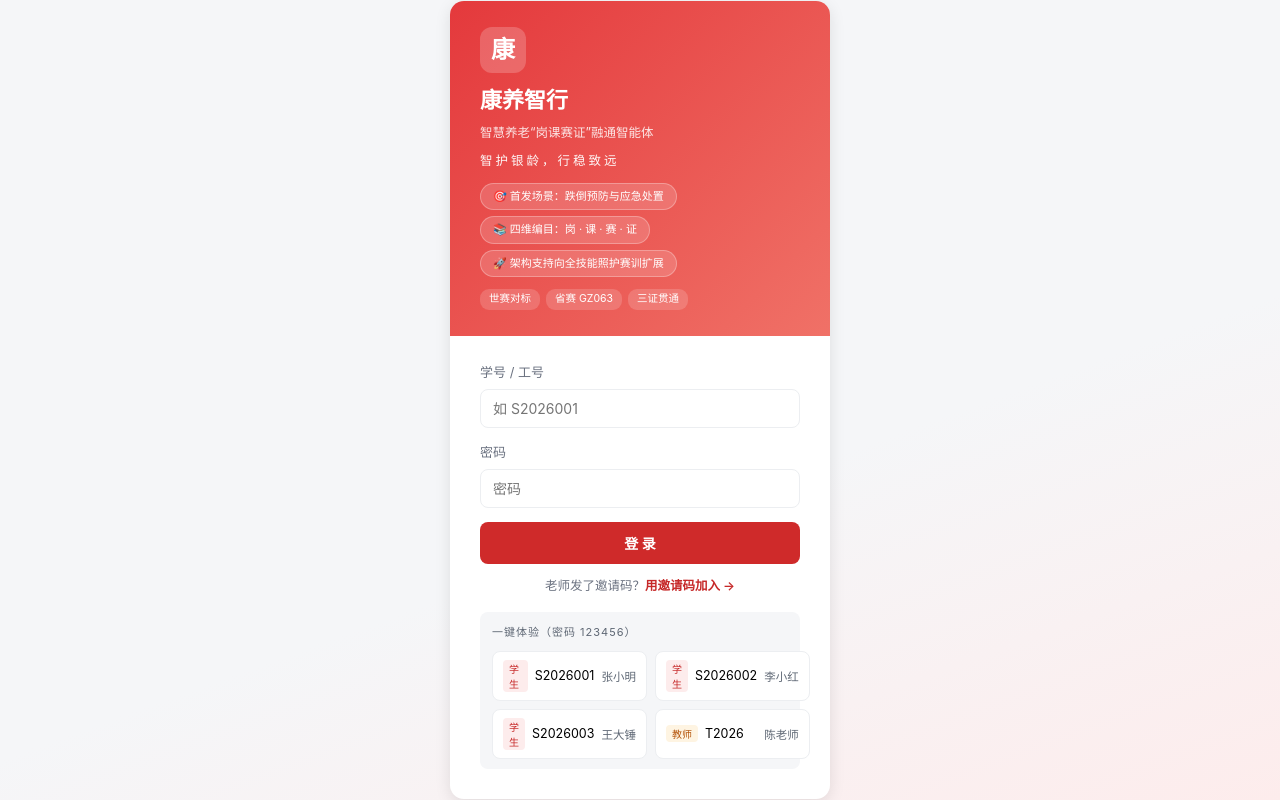
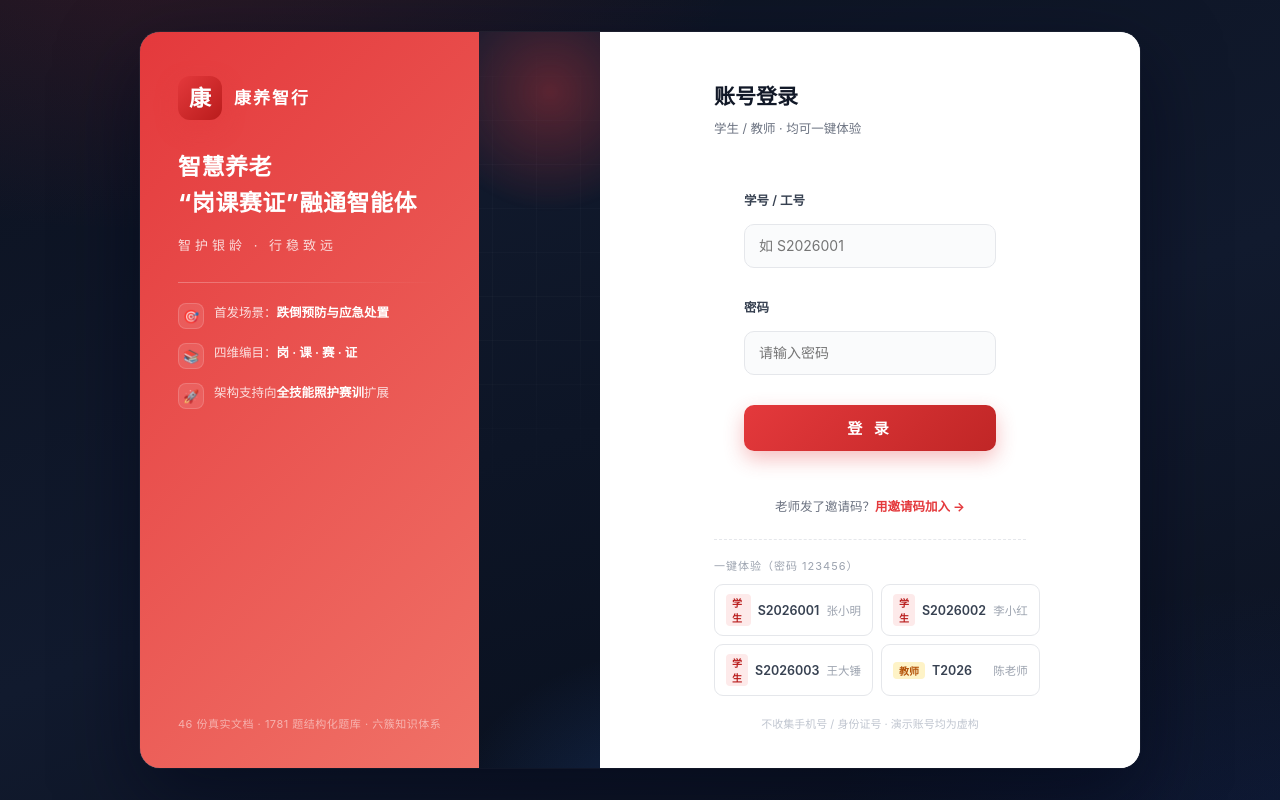
Before and after one commit to caitengfei/falllearn, a Vue app in the folder frontend/: page /login in a window 1280 px wide. Built offline with nearby package versions, Linux system fonts and the light colour scheme.

Commit message:
P2.5 登录页全新设计：左右分栏（深色品牌区+白色表单区）、移除世赛/省赛/三证标签、双类名兼容全部验收脚本

```diff
--- a/frontend/src/views/Login.vue
+++ b/frontend/src/views/Login.vue
@@ -42,81 +42,205 @@ async function doLogin() {
 </script>
 
 <template>
-  <div class="login-page">
-    <div class="login-card">
-      <div class="login-head">
-        <div class="lh-logo">康</div>
-        <h1>康养智行</h1>
-        <p>智慧养老“岗课赛证”融通智能体</p>
-        <div style="font-size: 12.5px; color: rgba(255,255,255,.95); letter-spacing: 3px; margin: 8px 0 2px">智护银龄，行稳致远</div>
-        <div class="login-chips">
-          <span>🎯 首发场景：跌倒预防与应急处置</span>
-          <span>📚 四维编目：岗 · 课 · 赛 · 证</span>
-          <span>🚀 架构支持向全技能照护赛训扩展</span>
+  <div class="lp-page">
+    <div class="lp-shell login-card">
+      <!-- 左：品牌区 -->
+      <div class="lp-brand">
+        <div class="lp-glow g1"></div>
+        <div class="lp-glow g2"></div>
+        <div class="lp-gridlines"></div>
+        <div class="lp-brand-in login-head">
+          <div class="lp-logo-row">
+            <div class="lp-logo">康</div>
+            <div class="lp-logo-name">康养智行</div>
           </div>
-        <div class="lh-tags">
-          <span>世赛对标</span><span>省赛 GZ063</span><span>三证贯通</span>
+          <h1 class="lp-title">智慧养老<br />“岗课赛证”融通智能体</h1>
+          <div class="lp-slogan">智护银龄 · 行稳致远</div>
+          <div class="lp-divider"></div>
+          <ul class="lp-feats">
+            <li><span class="fi">🎯</span><span>首发场景：<b>跌倒预防与应急处置</b></span></li>
+            <li><span class="fi">📚</span><span>四维编目：<b>岗 · 课 · 赛 · 证</b></span></li>
+            <li><span class="fi">🚀</span><span>架构支持向<b>全技能照护赛训</b>扩展</span></li>
+          </ul>
+          <div class="lp-foot">46 份真实文档 · 1781 题结构化题库 · 六簇知识体系</div>
         </div>
       </div>
-      <form class="login-body" @submit.prevent="doLogin">
-        <div class="field">
+
+      <!-- 右：表单区 -->
+      <div class="lp-form-wrap">
+        <div class="lp-form-in">
+          <div class="lp-f-head">
+            <div class="lp-f-title">账号登录</div>
+            <div class="lp-f-sub">学生 / 教师 · 均可一键体验</div>
+          </div>
+          <form class="lp-form login-body" @submit.prevent="doLogin">
+            <div class="lp-field field">
               <label for="sno">学号 / 工号</label>
               <input id="sno" v-model="sno" name="username" autocomplete="username" placeholder="如 S2026001" />
             </div>
-        <div class="field">
+            <div class="lp-field field">
               <label for="pwd">密码</label>
-          <input id="pwd" v-model="pwd" type="password" name="password" autocomplete="current-password" placeholder="密码" />
+              <input id="pwd" v-model="pwd" type="password" name="password" autocomplete="current-password" placeholder="请输入密码" />
             </div>
-        <button type="submit" class="btn" style="width: 100%; padding: 11px" :disabled="busy">
-          <span v-if="busy" class="spinner"></span>
+            <button type="submit" class="lp-btn btn" style="width: 100%; padding: 11px" :disabled="busy">
+              <span v-if="busy" class="lp-spin"></span>
               {{ busy ? '登录中…' : '登 录' }}
             </button>
-        <div v-if="err" class="err">{{ err }}</div>
-
-        <div class="reg-entry">
+            <div v-if="err" class="lp-err err">{{ err }}</div>
+          </form>
+          <div class="lp-reg">
             老师发了邀请码？<router-link to="/register">用邀请码加入 →</router-link>
           </div>
-
-        <div class="demo-hint">
-          <div class="dh-title">一键体验（密码 123456）</div>
-          <div class="dh-row">
-            <button v-for="d in demos" :key="d.sno" type="button" class="dh-btn" :disabled="busy" @click="fill(d); doLogin()">
-              <span class="dh-tag" :class="{ t: d.tag === '教师' }">{{ d.tag }}</span>
-              {{ d.sno }}<span class="dh-name">{{ d.name }}</span>
+          <div class="lp-demo">
+            <div class="lp-demo-title">一键体验（密码 123456）</div>
+            <div class="lp-demo-row">
+              <button v-for="d in demos" :key="d.sno" type="button" class="lp-demo-btn dh-btn" :disabled="busy" @click="fill(d); doLogin()">
+                <span class="lp-demo-tag dh-tag" :class="{ t: d.tag === '教师' }">{{ d.tag }}</span>
+                <span class="lp-demo-sno">{{ d.sno }}</span>
+                <span class="lp-demo-name">{{ d.name }}</span>
               </button>
             </div>
           </div>
-      </form>
+          <div class="lp-privacy">不收集手机号 / 身份证号 · 演示账号均为虚构</div>
+        </div>
+      </div>
     </div>
   </div>
 </template>
 
 <style scoped>
-.lh-logo {
-  width: 46px; height: 46px; border-radius: 12px; background: rgba(255,255,255,.2);
-  display: flex; align-items: center; justify-content: center; font-size: 24px; font-weight: 800; margin-bottom: 10px;
+.lp-page {
+  min-height: 100vh; display: flex; align-items: center; justify-content: center;
+  padding: 28px 16px;
+  background:
+    radial-gradient(1000px 520px at 12% -10%, rgba(228, 57, 60, .16), transparent 60%),
+    radial-gradient(900px 500px at 105% 110%, rgba(29, 78, 216, .14), transparent 60%),
+    linear-gradient(160deg, #0c1220, #111a2e 55%, #0c1220);
 }
-.lh-tags { display: flex; gap: 6px; margin-top: 10px; }
-.lh-tags span {
-  font-size: 10.5px; background: rgba(255,255,255,.16); padding: 2px 9px; border-radius: 9px;
+.lp-shell {
+  width: min(1000px, 96vw); min-height: 600px; border-radius: 20px; overflow: hidden;
+  display: grid; grid-template-columns: 46% 1fr;
+  box-shadow: 0 30px 80px rgba(2, 6, 23, .55), 0 0 0 1px rgba(255, 255, 255, .06);
 }
-.login-chips { display: flex; flex-direction: column; align-items: flex-start; gap: 6px; margin: 12px 0 12px; }
-.login-chips span {
-  font-size: 11px; background: rgba(255,255,255,.16); border: 1px solid rgba(255,255,255,.28);
-  color: #fff; padding: 4px 12px; border-radius: 999px; white-space: nowrap; text-align: left;
+
+/* —— 左：品牌区 —— */
+.lp-brand {
+  position: relative; overflow: hidden; color: #fff;
+  background:
+    radial-gradient(420px 300px at -10% 0%, rgba(228, 57, 60, .35), transparent 65%),
+    radial-gradient(380px 320px at 115% 110%, rgba(59, 130, 246, .22), transparent 60%),
+    linear-gradient(165deg, #131c30, #0d1526 60%, #0a1120);
+  display: flex;
 }
-.dh-title { font-size: 11px; color: var(--text-3); margin-bottom: 8px; letter-spacing: 1px; }
-.dh-row { display: grid; grid-template-columns: 1fr 1fr; gap: 8px; }
-.dh-btn {
-  border: 1px solid var(--line); background: #fff; border-radius: 8px; padding: 8px 10px;
-  font-size: 12.5px; text-align: left; transition: all .15s; display: flex; align-items: center; gap: 7px;
+.lp-glow { position: absolute; border-radius: 50%; filter: blur(2px); pointer-events: none; }
+.lp-glow.g1 { width: 240px; height: 240px; right: -70px; top: -60px; background: radial-gradient(circle, rgba(228,57,60,.35), transparent 70%); }
+.lp-glow.g2 { width: 200px; height: 200px; left: -60px; bottom: -70px; background: radial-gradient(circle, rgba(59,130,246,.28), transparent 70%); }
+.lp-gridlines {
+  position: absolute; inset: 0; pointer-events: none; opacity: .5;
+  background-image: linear-gradient(rgba(255,255,255,.045) 1px, transparent 1px),
+    linear-gradient(90deg, rgba(255,255,255,.045) 1px, transparent 1px);
+  background-size: 44px 44px;
+  mask-image: radial-gradient(420px 340px at 70% 30%, #000 30%, transparent 75%);
+  -webkit-mask-image: radial-gradient(420px 340px at 70% 30%, #000 30%, transparent 75%);
 }
-.dh-btn:hover { border-color: var(--primary); background: var(--primary-light); }
-.dh-tag {
-  font-size: 10px; padding: 1px 6px; border-radius: 4px; background: var(--primary-light); color: var(--primary-text);
+.lp-brand-in {
+  position: relative; z-index: 1; padding: 44px 38px 34px;
+  display: flex; flex-direction: column;
 }
-.dh-tag.t { background: var(--gold-light); color: #b45309; }
-.dh-name { color: var(--text-3); font-size: 11.5px; margin-left: auto; white-space: nowrap; }
-.reg-entry { margin-top: 12px; font-size: 12.5px; color: var(--text-2); text-align: center; }
-.reg-entry a { color: var(--primary-text); font-weight: 600; }
+.lp-logo-row { display: flex; align-items: center; gap: 12px; }
+.lp-logo {
+  width: 44px; height: 44px; border-radius: 12px; flex-shrink: 0;
+  background: linear-gradient(135deg, #e4393c, #b91c1c);
+  display: flex; align-items: center; justify-content: center;
+  font-size: 22px; font-weight: 800; color: #fff;
+  box-shadow: 0 8px 22px rgba(228, 57, 60, .4);
+}
+.lp-logo-name { font-size: 17px; font-weight: 700; letter-spacing: 2px; }
+.lp-title {
+  font-size: 23px; line-height: 1.55; font-weight: 800; margin: 30px 0 0;
+  letter-spacing: .5px;
+}
+.lp-slogan {
+  margin-top: 14px; font-size: 13px; letter-spacing: 4px; color: rgba(255, 255, 255, .8);
+}
+.lp-divider { height: 1px; background: linear-gradient(90deg, rgba(255,255,255,.28), transparent); margin: 26px 0 20px; }
+.lp-feats { list-style: none; margin: 0; padding: 0; display: flex; flex-direction: column; gap: 14px; }
+.lp-feats li {
+  display: flex; align-items: flex-start; gap: 10px;
+  font-size: 12.5px; color: rgba(255, 255, 255, .82); line-height: 1.6;
+}
+.lp-feats .fi { flex-shrink: 0; width: 26px; height: 26px; border-radius: 8px; background: rgba(255,255,255,.1); border: 1px solid rgba(255,255,255,.16); display: flex; align-items: center; justify-content: center; font-size: 13px; }
+.lp-feats b { color: #fff; font-weight: 600; }
+.lp-foot {
+  margin-top: auto; padding-top: 26px;
+  font-size: 11px; color: rgba(255, 255, 255, .5); letter-spacing: .5px;
+}
+
+/* —— 右：表单区 —— */
+.lp-form-wrap { background: #fff; display: flex; }
+.lp-form-in { width: 100%; max-width: 400px; margin: auto; padding: 48px 44px 34px; }
+.lp-f-title { font-size: 21px; font-weight: 800; color: #111827; }
+.lp-f-sub { font-size: 12.5px; color: #6b7280; margin-top: 5px; }
+.lp-form { margin-top: 26px; display: flex; flex-direction: column; gap: 16px; }
+.lp-field { display: flex; flex-direction: column; gap: 7px; }
+.lp-field label { font-size: 12.5px; font-weight: 600; color: #374151; }
+.lp-field input {
+  height: 44px; border: 1.5px solid #e5e7eb; border-radius: 10px; padding: 0 14px;
+  font-size: 14px; transition: border-color .15s, box-shadow .15s; background: #fafbfc;
+}
+.lp-field input:focus {
+  outline: none; border-color: #e4393c; background: #fff;
+  box-shadow: 0 0 0 3px rgba(228, 57, 60, .12);
+}
+.lp-btn {
+  height: 46px; border: none; border-radius: 10px; cursor: pointer;
+  background: linear-gradient(135deg, #e4393c, #c02626);
+  color: #fff; font-size: 15px; font-weight: 700; letter-spacing: 4px;
+  display: flex; align-items: center; justify-content: center; gap: 8px;
+  box-shadow: 0 8px 20px rgba(228, 57, 60, .32);
+  transition: transform .15s, box-shadow .15s;
+}
+.lp-btn:hover:not(:disabled) { transform: translateY(-1px); box-shadow: 0 10px 26px rgba(228, 57, 60, .4); }
+.lp-btn:disabled { opacity: .7; cursor: default; }
+.lp-spin { width: 15px; height: 15px; border: 2px solid rgba(255,255,255,.4); border-top-color: #fff; border-radius: 50%; animation: lp-rot .8s linear infinite; }
+@keyframes lp-rot { to { transform: rotate(360deg); } }
+.lp-err {
+  background: #fef2f2; border: 1px solid #fecaca; color: #b91c1c;
+  font-size: 12.5px; border-radius: 8px; padding: 9px 12px;
+}
+.lp-reg { margin-top: 16px; font-size: 12.5px; color: #6b7280; text-align: center; }
+.lp-reg a { color: #e4393c; font-weight: 700; text-decoration: none; }
+.lp-reg a:hover { text-decoration: underline; }
+.lp-demo { margin-top: 22px; border-top: 1px dashed #e5e7eb; padding-top: 18px; }
+.lp-demo-title { font-size: 11px; color: #9ca3af; margin-bottom: 9px; letter-spacing: 1px; }
+.lp-demo-row { display: grid; grid-template-columns: 1fr 1fr; gap: 8px; }
+.lp-demo-btn {
+  border: 1px solid #e5e7eb; background: #fff; border-radius: 9px; padding: 9px 11px;
+  font-size: 12.5px; text-align: left; cursor: pointer; transition: all .15s;
+  display: flex; align-items: center; gap: 7px; color: #374151;
+}
+.lp-demo-btn:hover { border-color: #e4393c; background: #fef5f5; transform: translateY(-1px); }
+.lp-demo-btn:disabled { opacity: .6; cursor: default; }
+.lp-demo-tag { font-size: 10px; padding: 1px 6px; border-radius: 4px; background: #fdeaea; color: #b91c1c; font-weight: 700; }
+.lp-demo-tag.t { background: #fef3c7; color: #b45309; }
+.lp-demo-sno { font-weight: 600; }
+.lp-demo-name { color: #9ca3af; font-size: 11.5px; margin-left: auto; white-space: nowrap; }
+.lp-privacy { margin-top: 20px; font-size: 11px; color: #c0c6d0; text-align: center; }
+
+/* —— 移动端 —— */
+@media (max-width: 860px) {
+  .lp-page { padding: 0; align-items: stretch; }
+  .lp-shell { grid-template-columns: 1fr; width: 100%; min-height: 100vh; border-radius: 0; }
+  .lp-brand { padding: 0; }
+  .lp-brand-in { padding: 26px 22px 22px; }
+  .lp-title { font-size: 18px; margin-top: 18px; }
+  .lp-slogan { margin-top: 8px; }
+  .lp-divider { margin: 16px 0 14px; }
+  .lp-foot { display: none; }
+  .lp-form-in { padding: 26px 22px 30px; }
+  .lp-feats li { font-size: 11.5px; }
+}
+@media (max-width: 420px) {
+  .lp-demo-row { grid-template-columns: 1fr; }
+}
 </style>
```
Also changed, not shown: 44 other files (tests, documents, lock files or other folders). Lines whose indentation alone changed are shown as unchanged.
